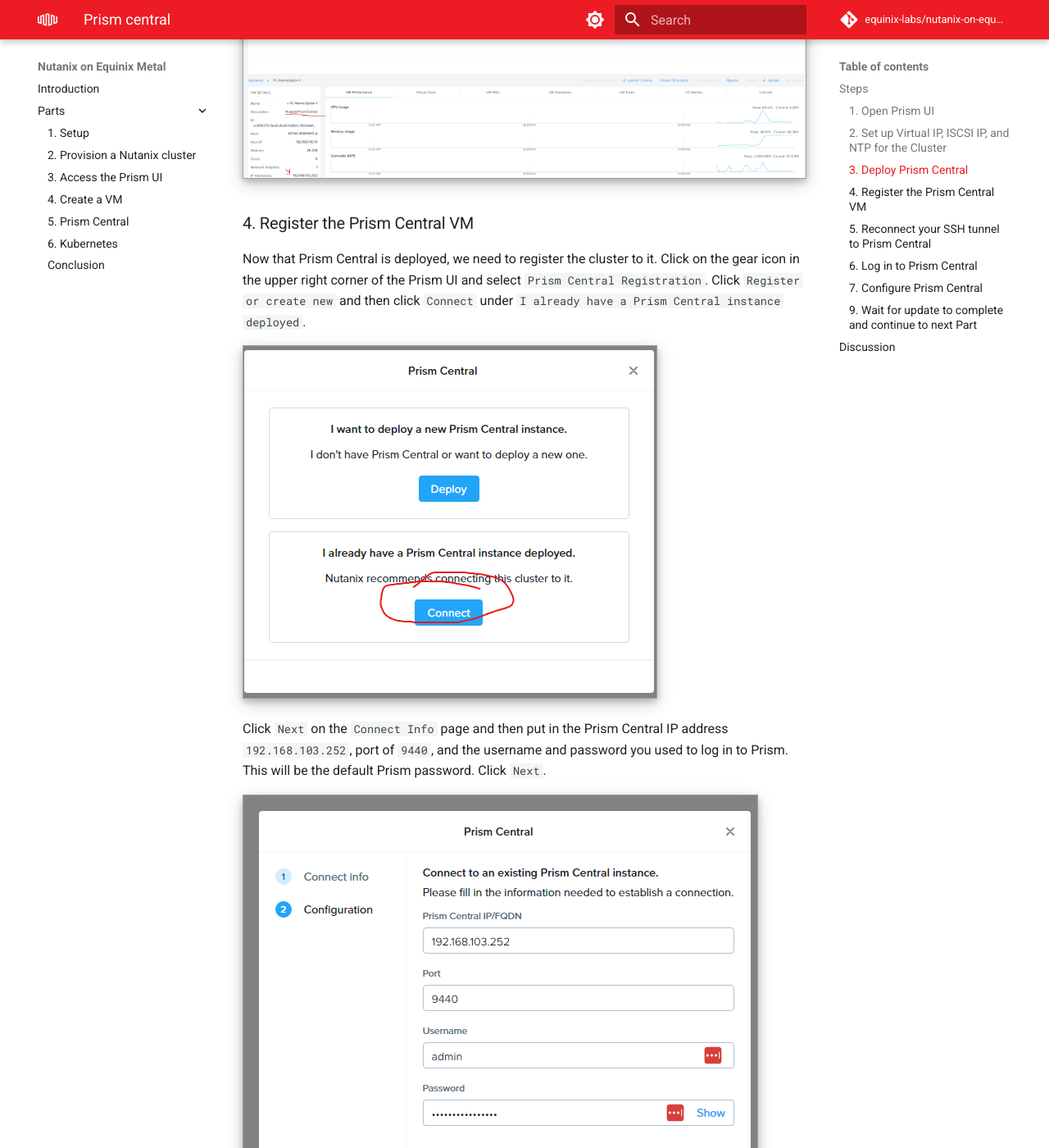
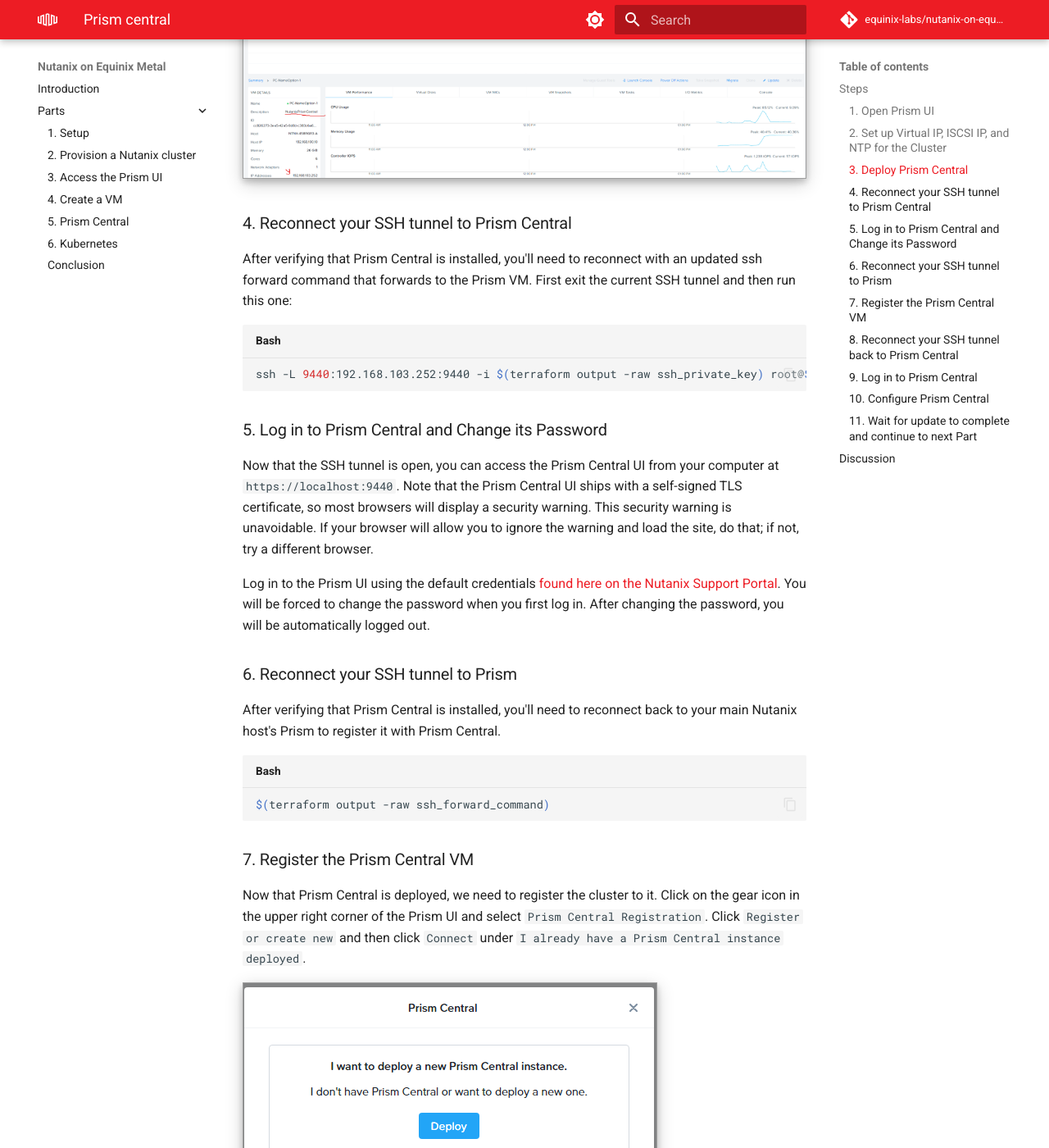
Before and after one commit to equinix-labs/equinix-labs-metal-nutanix-cluster, an MkDocs documentation site: the page built from docs/parts/prism_central.md, in a window 1280 px wide and 1400 px high, scrolled down 5982 px. Shown: the whole window at 82% size. Built offline with MkDocs 1.6.1 and Material for MkDocs 9.7.7, drawn with Linux system fonts in a browser that asks for light colours; comment, search, counter and statistics services are not loaded; some of the changed text lies outside the part shown.

Commit message:
fix: Errors in two steps - Add mention of extra Deploy screen when deploying Prism Central - Add new workflow to update Prism Central password before registering Prism with Prism Central.
Signed-off-by: Chris Privitere <23177737+cprivitere@users.noreply.github.com>

````diff
--- a/docs/parts/prism_central.md
+++ b/docs/parts/prism_central.md
@@ -54,7 +54,29 @@
 
 ![Prism Central VM Tab](../images/prism-central-vm-tab.png)
 
-### 4. Register the Prism Central VM
+### 4. Reconnect your SSH tunnel to Prism Central
+
+After verifying that Prism Central is installed, you'll need to reconnect with an updated ssh forward command that forwards to the Prism VM. First exit the current SSH tunnel and then run this one:
+
+```sh
+ssh -L 9440:192.168.103.252:9440 -i $(terraform output -raw ssh_private_key) root@$(terraform output -raw bastion_public_ip)
+```
+
+### 5. Log in to Prism Central and Change its Password
+
+Now that the SSH tunnel is open, you can access the Prism Central UI from your computer at `https://localhost:9440`. Note that the Prism Central UI ships with a self-signed TLS certificate, so most browsers will display a security warning. This security warning is unavoidable. If your browser will allow you to ignore the warning and load the site, do that; if not, try a different browser.
+
+Log in to the Prism UI using the default credentials [found here on the Nutanix Support Portal](https://portal.nutanix.com/page/documents/details?targetId=AHV-Admin-Guide-v6_7:app-admin-cvm-access-c.html). You will be forced to change the password when you first log in. After changing the password, you will be automatically logged out.
+
+### 6. Reconnect your SSH tunnel to Prism
+
+After verifying that Prism Central is installed, you'll need to reconnect back to your main Nutanix host's Prism to register it with Prism Central.
+
+```sh
+$(terraform output -raw ssh_forward_command)
+```
+
+### 7. Register the Prism Central VM
 
 Now that Prism Central is deployed, we need to register the cluster to it. Click on the gear icon in the upper right corner of the Prism UI and select `Prism Central Registration`. Click `Register or create new` and then click `Connect` under `I already have a Prism Central instance deployed`.
 
@@ -68,21 +90,21 @@
 
 ![Prism Central Connected](../images/prism-central-connected.png)
 
-### 5. Reconnect your SSH tunnel to Prism Central
+### 8. Reconnect your SSH tunnel back to Prism Central
 
-After verifying that Prism Central is installed, you'll need to reconnect with an updated ssh forward command that forwards to the Prism VM. First exit the current SSH tunnel and then run this one:
+Now we can go back to Prism Central and stay there. Exit the current SSH tunnel and then run this one:
 
 ```sh
 ssh -L 9440:192.168.103.252:9440 -i $(terraform output -raw ssh_private_key) root@$(terraform output -raw bastion_public_ip)
 ```
 
-### 6. Log in to Prism Central
+### 9. Log in to Prism Central
 
 Now that the SSH tunnel is open, you can access the Prism Central UI from your computer at `https://localhost:9440`. Note that the Prism Central UI ships with a self-signed TLS certificate, so most browsers will display a security warning. This security warning is unavoidable. If your browser will allow you to ignore the warning and load the site, do that; if not, try a different browser.
 
 Log in to the Prism UI using the default credentials [found here on the Nutanix Support Portal](https://portal.nutanix.com/page/documents/details?targetId=AHV-Admin-Guide-v6_7:app-admin-cvm-access-c.html). You will be forced to change the password when you first log in. After changing the password, you will be automatically logged out.
 
-### 7. Configure Prism Central
+### 10. Configure Prism Central
 
 Let's start setting up some basic settings in Prism Central. Start by clicking the gear icon in the upper right corner of the Prism Central UI and selecting `Name Servers` from the settings menu on the left. Then add some public DNS servers to the list, we'll use `1.1.1.1` and `8.8.8.8`.
 
@@ -94,7 +116,7 @@
 
 In the next part we'll deploy another piece of the Nutanix stack onto the cluster.
 
-### 9. Wait for update to complete and continue to next Part
+### 11. Wait for update to complete and continue to next Part
 
 In the next part we'll deploy another piece of the Nutanix stack onto the cluster.
 
````
Also changed, not shown: other parts of docs/parts/prism_central.md (+1 -1 lines).
